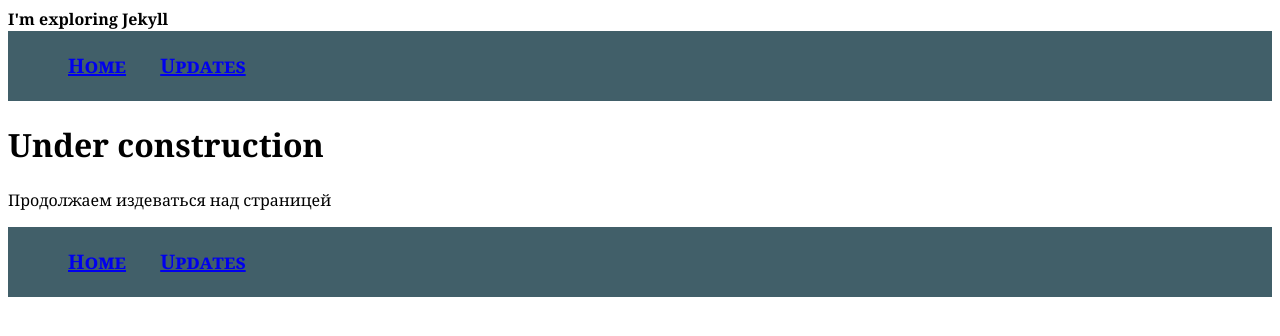
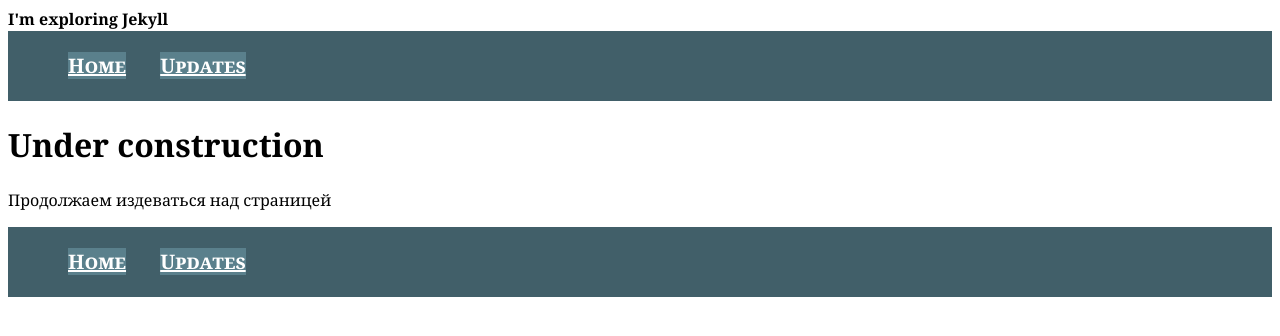
Before and after one commit to ansakoy/lusamut, a Jekyll site: the page built from index.html, in a window 1280 px wide. Shown: the top 336 px of the page. Built offline with Jekyll 4.4.1, drawn with Linux system fonts in a browser that asks for light colours; Markdown is read by kramdown in place of the engine named in the settings.

Commit message:
edited nav

```diff
--- a/_includes/nav.html
+++ b/_includes/nav.html
@@ -1,6 +1,6 @@
 <nav>
   <ul>
-      <li class=navigation><a href="{{site.baseurl}}/index.html">Home</a></li>
-      <li class=navigation><a href="{{site.baseurl}}/updates.html">Updates</a></li>
+      <li class=navigation><a href="{{site.baseurl}}/index.html" class=current>Home</a></li>
+      <li class=navigation><a href="{{site.baseurl}}/updates.html" class=current>Updates</a></li>
   </ul>
 </nav>
```
